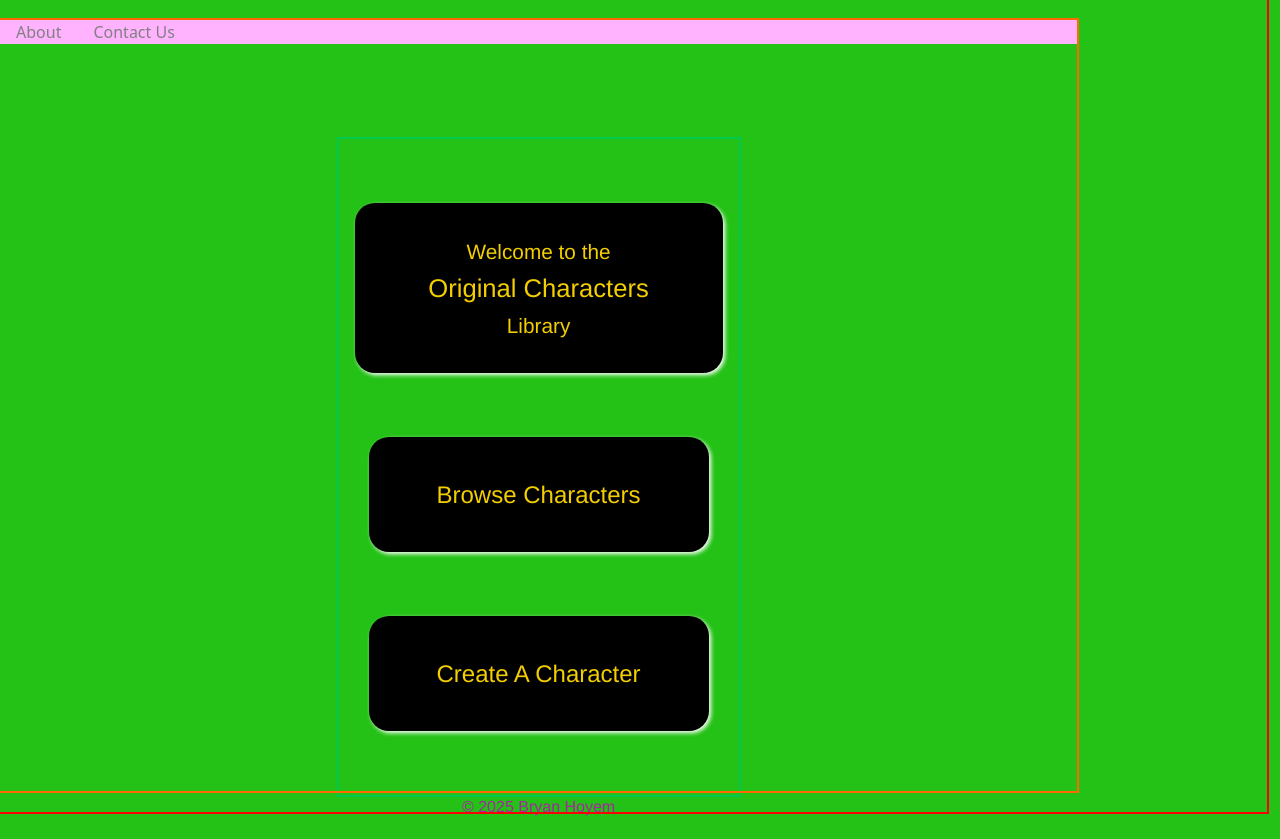
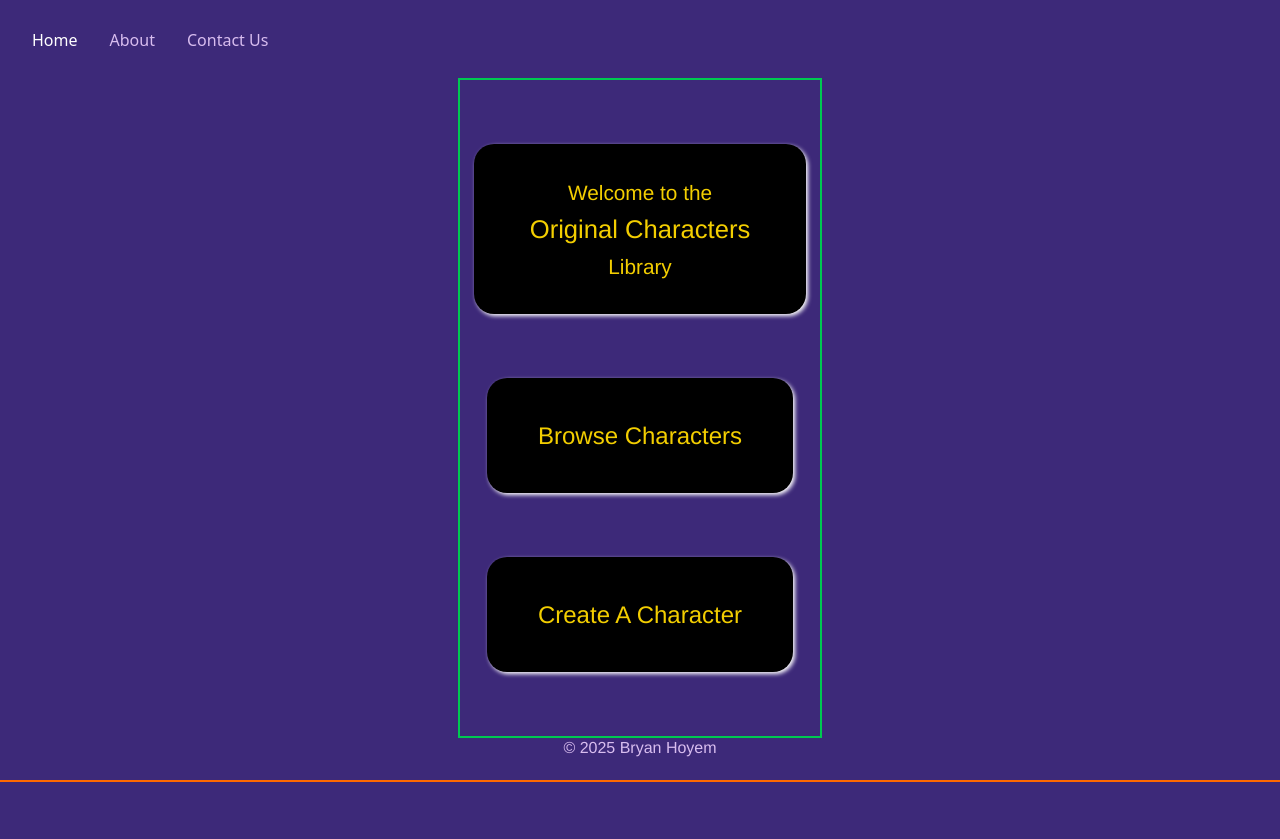
Before and after one commit to bhoyem/oc_library, a React (Vite) app: page / in a window 1280 px wide. After the commit the page ends 800 px from the top, so only its background shows below. Built offline with nearby package versions, Linux system fonts and the light colour scheme; a web font is replaced by a local one.

Commit message:
Adjusted the spacing and styling of the homepage. Finally got it how it should look.

```diff
--- a/index.html
+++ b/index.html
@@ -15,7 +15,7 @@
   </head>
 
   <body>
-  <div id="root" class="w-full"></div>
+    <div id="root" class="w-full max-w-[1280px] min-w-[360px] h-full mx-auto my-[0] text-center flex flex-col items-center"></div>
     <script type="module" src="/src/main.jsx"></script>
   </body>
 
--- a/src/App.css
+++ b/src/App.css
@@ -6,12 +6,12 @@
     line-height: 1.5;
     font-weight: 400;
 
-    color-scheme: light dark;
+    /* color-scheme: light dark;
     --light-bg: #24c116;
     --light-color: #ac22a2;
 
     --dark-bg: #3D2979;
-    --dark-color: #d8bdef;
+    --dark-color: #d8bdef; */
 
     font-synthesis: none;
     text-rendering: optimizeLegibility;
@@ -19,14 +19,12 @@
     -moz-osx-font-smoothing: grayscale;
   }
 
-  #root {
-    width: 100%;
-    max-width: 1280px;
-    margin: 0 auto;
-    /* padding: 2rem; */
-    text-align: center;
-    /* background-color: #3d2979; */
+  html {
+    height: 100%;
   }
+
+  /* #root {
+  } */
 
   a {
     font-weight: 500;
@@ -40,16 +38,10 @@
   body {
     margin: 0;
     display: flex;
-    /* place-items: center; */
     height: 100%;
-    min-width: 320px;
-    max-width: 99%;
-    outline-width: 2px;
-    outline-color: red;
-    outline-style: solid;
-    /* min-height: 100vh; */
-    background-color: light-dark(#24c116, #3d2979);
-    color: light-dark(var(--light-color), var(--dark-color));
+    min-width: 350px;
+    background-color: #3d2979;
+    color: #d8bdef;
   }
 
   h1 {
@@ -108,36 +100,4 @@
     }
   } */
 
-  /* .logo {
-    height: 6em;
-    padding: 1.5em;
-    will-change: filter;
-    transition: filter 300ms;
-  }
-  .logo:hover {
-    filter: drop-shadow(0 0 2em #646cffaa);
-  }
-  .logo.react:hover {
-    filter: drop-shadow(0 0 2em #61dafbaa);
-  }
-
-  @keyframes logo-spin {
-    from {
-      transform: rotate(0deg);
-    }
-    to {
-      transform: rotate(360deg);
-    }
-  }
-
-  @media (prefers-reduced-motion: no-preference) {
-    a:nth-of-type(2) .logo {
-      animation: logo-spin infinite 20s linear;
-    }
-  }
-
-  .card {
-    padding: 2em;
-  }
- */
 }
--- a/src/App.jsx
+++ b/src/App.jsx
@@ -2,10 +2,8 @@ import React from "react";
 import Navbar from "./components/Navbar";
 import { useState } from "react";
 import { BrowserRouter as Router, Routes, Route, Link } from "react-router-dom";
-// import About from "./pages/about.js";
-
-// import reactLogo from "./assets/react.svg";
-// import viteLogo from "./assets/vite.svg";
+import About from "./pages/about.jsx";
+import Contact from "./pages/contact.jsx";
 import "./App.css";
 import LandingPageLayout from "./ui/LandingPage";
 import Footer from "./components/Footer";
@@ -17,24 +15,14 @@ function App() {
     <Router>
       <div
         id="landingPageContainer"
-        className="min-h-[60vh] max-h-[99vh] max-w-[95vw] mt-[20px] flex flex-col items-center w-[85%] h-[95%] outline-2 outline-orange-500 "
+        className="w-full h-[95%] min-h-[500px] max-h-[99vh] min-w-[360px] mb-[20px] flex flex-col grow items-center outline-2 outline-orange-500 "
       >
         <Navbar />
-        <LandingPageLayout />
-        {/* <div>
-        <a href="https://vite.dev" target="_blank">
-          <img src={viteLogo} className="logo" alt="Vite logo" />
-        </a>
-        <a href="https://react.dev" target="_blank">
-          <img src={reactLogo} className="logo react" alt="React logo" />
-        </a>
-      </div>
-      <div className="card">
-        <button onClick={() => setCount((count) => count + 1)}>
-          count is {count}
-        </button>
-      </div>
-      */}
+        <Routes>
+          <Route path="/" element={<LandingPageLayout />} />
+          <Route path="/about" element={<About />} />
+          <Route path="/contact" element={<Contact />} />
+        </Routes>
         <div className="mt-auto">
           <Footer />
         </div>
--- a/src/components/Navbar.jsx
+++ b/src/components/Navbar.jsx
@@ -6,10 +6,13 @@ const Navbar = () => {
         <>
             <Nav className="w-full">
                 <NavMenu>
-                    <NavLink to="/about" activeStyle>
+                    <NavLink to="/">
+                        Home
+                    </NavLink>
+                    <NavLink to="/about">
                         About
                     </NavLink>
-                    <NavLink to="/contact" activeStyle>
+                    <NavLink to="/contact">
                         Contact Us
                     </NavLink>
                 </NavMenu>
--- a/src/components/Navbar/NavbarElements.js
+++ b/src/components/Navbar/NavbarElements.js
@@ -3,7 +3,7 @@ import { NavLink as Link } from "react-router-dom";
 import styled from "styled-components";
 
 export const Nav = styled.nav`
-    background: #ffb3ff;
+    // background: #ffb3ff;
     height: 85px;
     display: flex;
     justify-content: space-between;
@@ -12,15 +12,15 @@ export const Nav = styled.nav`
 `;
 
 export const NavLink = styled(Link)`
-    color: #808080;
+    color: #D8BDEF;
     display: flex;
     align-items: center;
     text-decoration: none;
-    padding: 0 1rem;
+    padding: 0 0 0 2rem;
     height: 100%;
     cursor: pointer;
     &.active {
-        color: #4d4dff;
+        color: #FFFFFF;
     }
 `;
 
@@ -47,7 +47,7 @@ export const NavMenu = styled.div`
     /* Third Nav */
     /* width: 100vw;
 white-space: nowrap; */
-    @media screen and (max-width: 768px) {
-        display: none;
-    }
+    // @media screen and (max-width: 768px) {
+    //     display: none;
+    // }
 `;
--- a/src/ui/LandingPage.jsx
+++ b/src/ui/LandingPage.jsx
@@ -1,7 +1,7 @@
 export default function LandingPageLayout() {
   return (
     <>
-      <section className="flex flex-col items-center max-w-[98vw] min-w-100 mt-[95px] outline-2 outline-green-500">
+      <section id="homeButtonsContainer" className="flex flex-col items-center min-w-[360px] my-auto outline-2 outline-green-500">
         <div className="w-[92%] pageBlock mt-[5vw] min-h-42.5">
           <p className="">
             <span className="text-[1.3rem]">Welcome to the</span>
--- a/tailwind.config.js
+++ b/tailwind.config.js
@@ -9,6 +9,7 @@ export default {
       width: {
         '85%': '85%',
         '95%': '95%',
+        '99%': '99%',
       },
       height: {
         '80vh': '80vh',
```
Also changed, not shown: src/pages/about.jsx (renamed from src/pages/about.js), src/pages/contact.jsx (renamed from src/pages/contact.js). Lines whose indentation alone changed are shown as unchanged.
